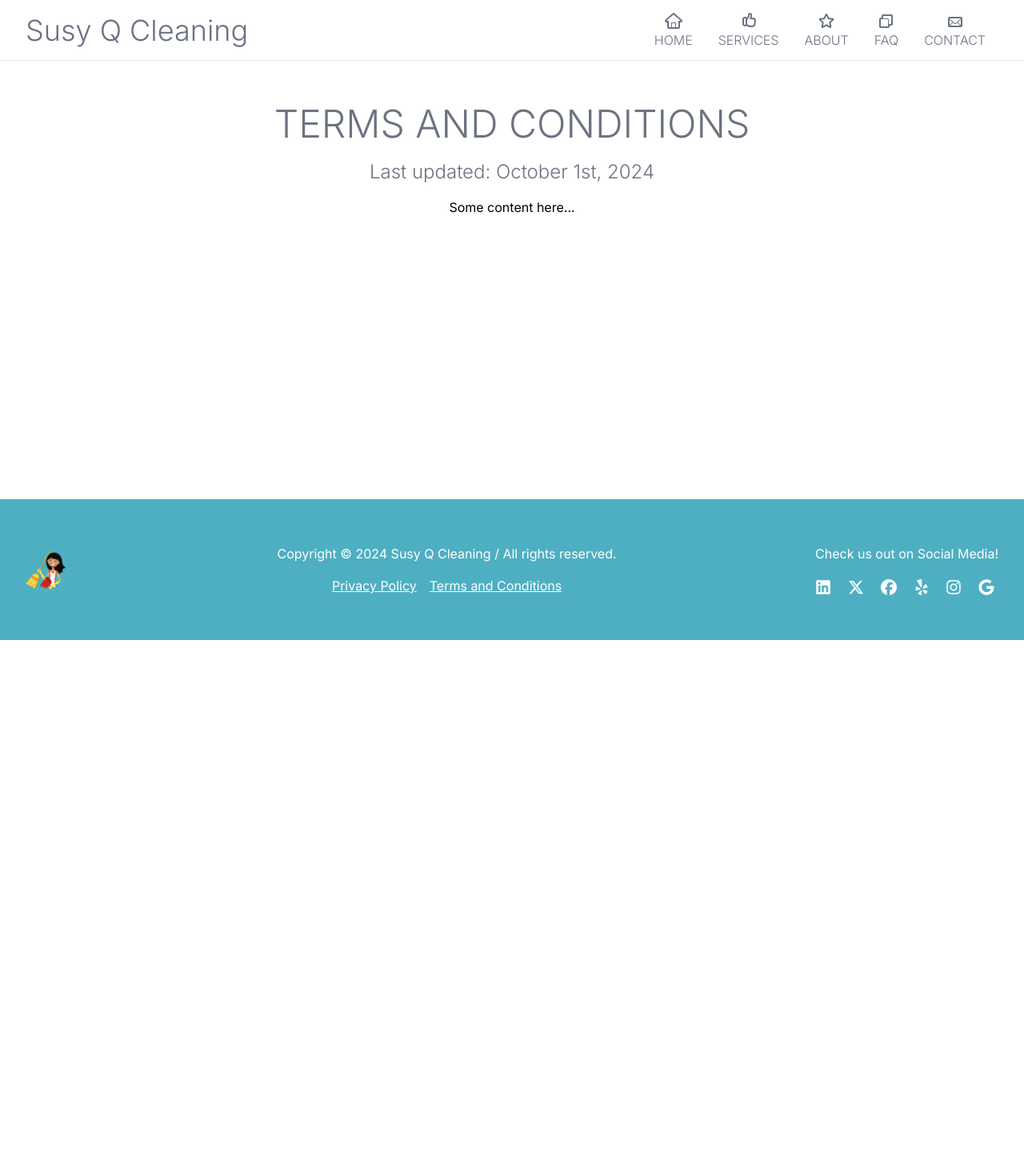
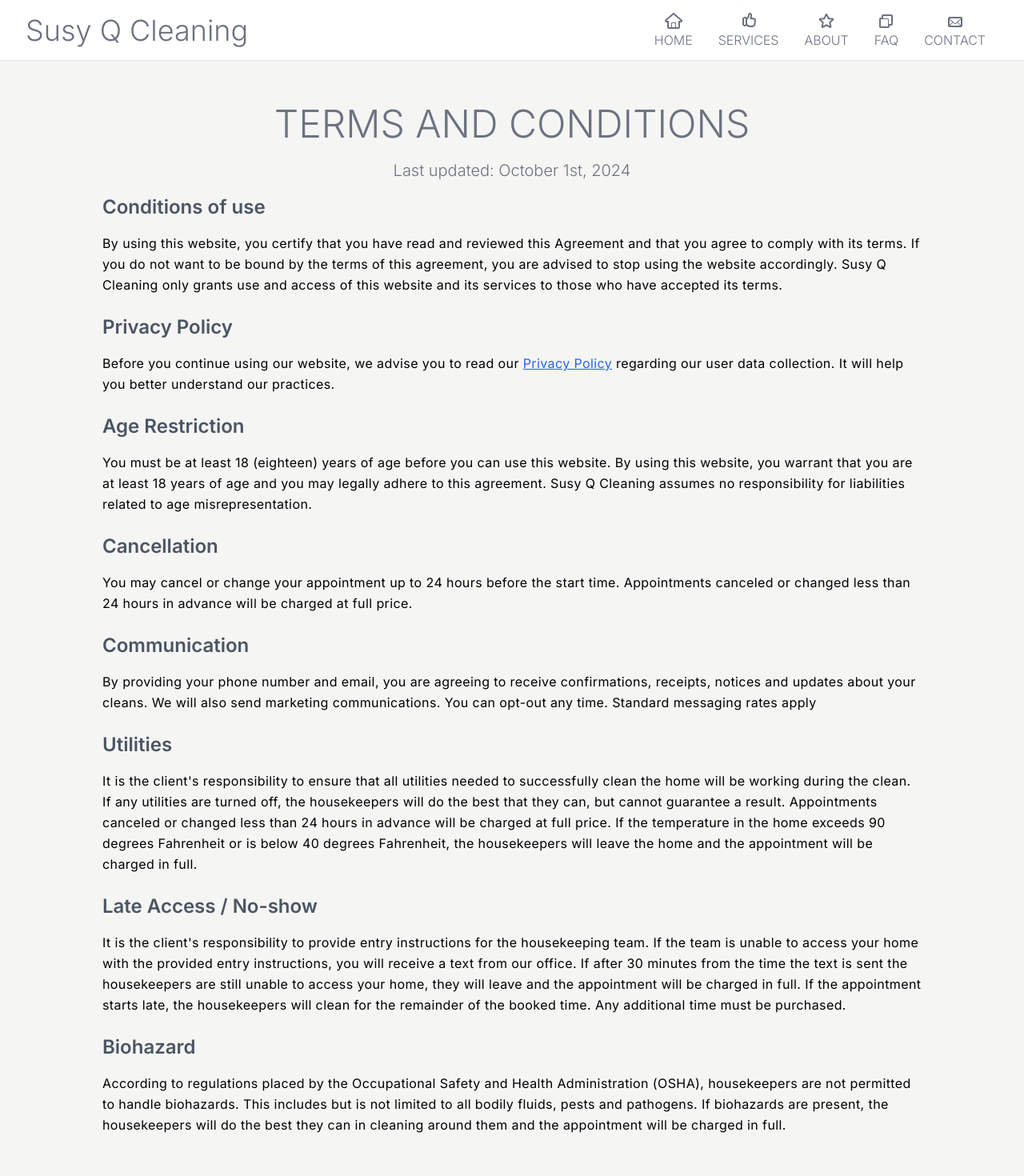
Before and after one commit to oscar-ct/susyq, a Next.js app: page /terms in a window 1280 px wide. Shown: the top 1470 px of the page at 80% size. Before the commit the page ends 800 px from the top, so only its background shows below. Built offline with nearby package versions, Linux system fonts and the light colour scheme.

Commit message:
create terms and conditions page, add metadata, style and layout terms

```diff
--- a/src/app/terms/page.jsx
+++ b/src/app/terms/page.jsx
@@ -1,3 +1,5 @@
+import Link from "next/link";
+
 export const metadata = {
     title: "Terms and Conditions | Susy Q Cleaning",
     description: "Susy Q cleaning is a professional company dedicated to be part of your life. Our interest are focused on meeting your needs by offering high quality services and high level satisfaction to our customers. Our green healthy cleaning techniques provide your home with a cleaner healthier environment.",
@@ -5,15 +7,83 @@
 
 const Page = () => {
     return (
-        <section className={"py-14 w-full mx-auto px-4 lg:px-8 max-w-screen-xl"}>
+        <section className={"py-14 w-full mx-auto px-4 lg:px-8 max-w-screen-xl bg-stone-100"}>
             <div className={"flex flex-col items-center"}>
                 <div className={"flex flex-col justify-center pb-8 md:pb-4"}>
                     <h1 className={"text-center text-5xl uppercase font-light text-gray-500"}>Terms and Conditions</h1>
-                    <h4 className={"pt-5 text-center text-2xl font-light text-gray-500"}>Last updated: October 1st,
+                    <h4 className={"pt-5 text-center text-xl font-light text-gray-500"}>Last updated: October 1st,
                         2024</h4>
                 </div>
-                <div className={"flex flex-col md:flex-row"}>
-                    <p>Some content here...</p>
+                <div className={"flex flex-col max-w-screen-lg gap-6"}>
+                    <div>
+                        <h4 className={"text-2xl font-semibold text-gray-600"}>Conditions of use</h4>
+                        <p className={"pt-4 leading-relaxed tracking-wide"}>By using this website, you certify that you have read and reviewed this Agreement and that you agree to comply with
+                            its terms. If you do not want to be bound by the terms of this agreement, you are advised to stop using the website
+                            accordingly. Susy Q Cleaning only grants use and access of this website and its services to those who
+                            have accepted its terms.
+                        </p>
+                    </div>
+                    <div>
+                        <h4 className={"text-2xl font-semibold text-gray-600"}>Privacy Policy</h4>
+                        <p className={"pt-4 leading-relaxed tracking-wide"}>Before you continue using our website, we advise you to read our <Link className={"underline text-blue-600"} href={"/privacy"}>Privacy Policy</Link> regarding our
+                            user data collection. It will help you better understand our practices.
+                        </p>
+                    </div>
+                    <div>
+                        <h4 className={"text-2xl font-semibold text-gray-600"}>Age Restriction</h4>
+                        <p className={"pt-4 leading-relaxed tracking-wide"}>
+                            You must be at least 18 (eighteen) years of age before you can use this website. By using this website, you warrant
+                            that you are at least 18 years of age and you may legally adhere to this agreement. Susy Q Cleaning assumes no
+                            responsibility for liabilities related to age misrepresentation.
+                        </p>
+                    </div>
+                    <div>
+                        <h4 className={"text-2xl font-semibold text-gray-600"}>Cancellation</h4>
+                        <p className={"pt-4 leading-relaxed tracking-wide"}>
+                            You may cancel or change your appointment up to 24 hours before the start time. Appointments
+                            canceled or changed less than 24 hours in advance will be charged at full price.
+                        </p>
+                    </div>
+                    <div>
+                        <h4 className={"text-2xl font-semibold text-gray-600"}>Communication</h4>
+                        <p className={"pt-4 leading-relaxed tracking-wide"}>By providing your phone number and email,
+                            you are agreeing to receive confirmations, receipts, notices and updates about your cleans.
+                            We will also send marketing communications. You can opt-out any time. Standard messaging
+                            rates apply
+                        </p>
+                    </div>
+                    <div>
+                        <h4 className={"text-2xl font-semibold text-gray-600"}>Utilities</h4>
+                        <p className={"pt-4 leading-relaxed tracking-wide"}>It is the client&apos;s responsibility to
+                            ensure that all utilities needed to successfully clean the home will be working during the
+                            clean. If any utilities are turned off, the housekeepers will do the best that they can, but
+                            cannot guarantee a result. Appointments canceled or changed less than 24 hours in advance
+                            will be charged at full price. If the temperature in the home exceeds 90 degrees Fahrenheit
+                            or is below 40 degrees Fahrenheit, the housekeepers will leave the home and the appointment
+                            will be charged in full.
+                        </p>
+                    </div>
+                    <div>
+                        <h4 className={"text-2xl font-semibold text-gray-600"}>Late Access / No-show</h4>
+                        <p className={"pt-4 leading-relaxed tracking-wide"}>It is the client&apos;s responsibility to
+                            provide entry instructions for the housekeeping team. If the team is unable to access your
+                            home with the provided entry instructions, you will receive a text from our office. If after
+                            30 minutes from the time the text is sent the housekeepers are still unable to access your
+                            home, they will leave and the appointment will be charged in full. If the appointment starts
+                            late, the housekeepers will clean for the remainder of the booked time. Any additional time
+                            must be purchased.
+                        </p>
+                    </div>
+                    <div>
+                        <h4 className={"text-2xl font-semibold text-gray-600"}>Biohazard</h4>
+                        <p className={"pt-4 leading-relaxed tracking-wide"}>According to regulations placed by the
+                            Occupational Safety and Health Administration (OSHA), housekeepers are not permitted to
+                            handle biohazards. This includes but is not limited to all bodily fluids, pests and
+                            pathogens. If biohazards are present, the housekeepers will do the best they can in cleaning
+                            around them and the appointment will be charged in full.
+                        </p>
+                    </div>
+
                 </div>
             </div>
         </section>
```
